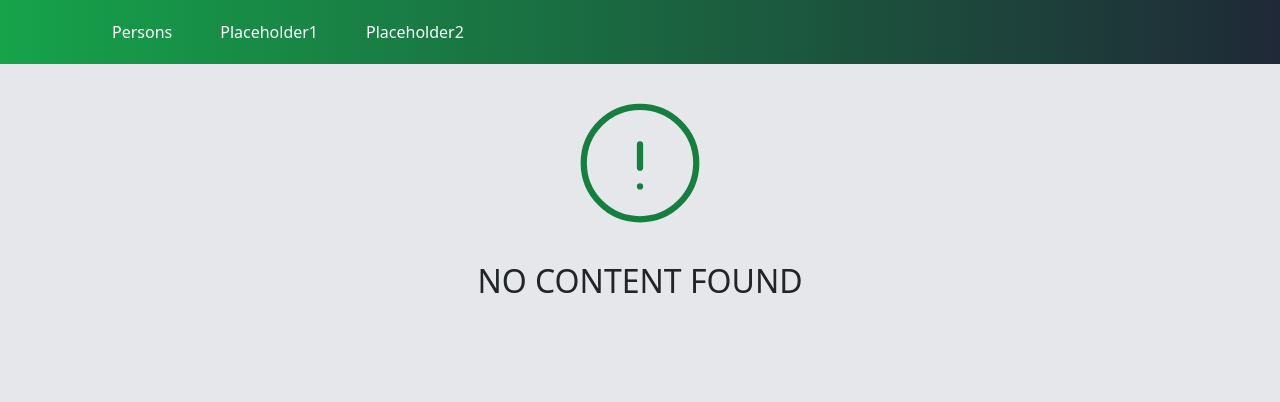
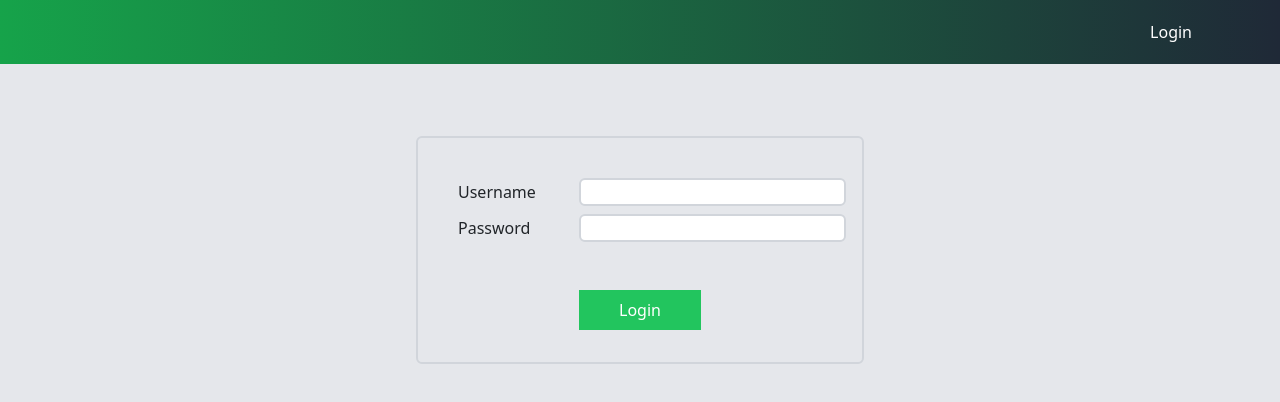
Before and after one commit to leumanuel12/testhello, a React (Create React App) app: page /login in a window 1280 px wide. Shown: the top 402 px of the page. Built offline with nearby package versions, Linux system fonts and the light colour scheme.

Commit message:
added login functionality and token refresh

```diff
--- a/src/App.js
+++ b/src/App.js
@@ -4,18 +4,80 @@ import { BrowserRouter, Route, Routes } from "react-router-dom";
 import Person from "./pages/Person";
 import Header from "./components/Header";
 import NotFound from "./components/NotFound";
+import Login from "./components/Login";
+import { createContext, useState, useEffect } from "react";
+import { baseUrl8000 } from "./shared";
+
+export const LoginContext = createContext();
+
 
 export default function App() {
+
+  const [loggedIn, setLoggedIn] = useState(localStorage.access ? true : false);
+
+  function changeLoggedIn(value){
+    setLoggedIn(value);
+    if( value === false ){
+      localStorage.clear();
+    }
+  }
+
+  function setTokens(){
+    if (localStorage.refresh) { //we check first if we have tokens else refresh token fetch will run everytime even when not loggedin
+
+      console.log("refreshing token...");
+      const url = baseUrl8000 + "api/refresh/";
+      //console.log(url);
+
+      fetch(url, {
+        method: "POST",
+        headers: {
+          "Content-Type": "application/json",
+        },
+        body: JSON.stringify({
+          refresh: localStorage.refresh,
+        }),
+      })
+        .then((response) => {
+          if (!response.ok) {
+            throw new Error("Something went wrong.");
+          }
+          return response.json();
+        })
+        .then((data) => {
+          localStorage.access = data.access; //now we set the new tokens
+          localStorage.refresh = data.refresh;
+          //console.log("access=",localStorage.access)
+          setLoggedIn(true); //just making sure we wont get kicked out once refresh
+        })
+        .catch((e) => {
+          console.log(e);
+        });
+    }
+  }
+
+  useEffect(() => {
+    const minute = 1000 * 60;
+
+    setTokens(); //we invoke it at once so it will refresh the moment we login
+
+    setInterval(setTokens, minute * 3); //now refresh token will execute every 3 minutes on this case
+  });
+
+
   return (
+    <LoginContext.Provider value={[loggedIn, changeLoggedIn]}>
       <BrowserRouter>
         <Header>
           <Routes>
             <Route path="/" element={<Persons />} />
+            <Route path="/login" element={<Login />} />
             <Route path="/persons" element={<Persons />} />
             <Route path="/persons/:id" element={<Person />} />
             <Route path="*" element={<NotFound />} />
           </Routes>
         </Header>
       </BrowserRouter>
+    </LoginContext.Provider>
   );
 }
--- a/src/components/AddPerson.js
+++ b/src/components/AddPerson.js
@@ -44,7 +44,7 @@ export default function AddPerson(props) {
               setCompany("");
               props.addNewPerson(name, company);
             }}
-          >
+            >
             <div className="m-3">
               <div className="m-4 sm:flex sm:items-center">
                 <div className="w-1/3">
--- a/src/components/Header.js
+++ b/src/components/Header.js
@@ -1,6 +1,8 @@
 import { Disclosure, Menu, Transition } from "@headlessui/react";
 import { Bars3Icon, BellIcon, XMarkIcon } from "@heroicons/react/24/outline";
-import { NavLink } from "react-router-dom";
+import { useNavigate, NavLink } from "react-router-dom";
+import { useContext, useEffect } from "react";
+import { LoginContext } from "../App";
 
 const navigation = [
   { name: "Persons", href: "/persons" },
@@ -12,10 +14,18 @@ function classNames(...classes) {
   return classes.filter(Boolean).join(" ");
 }
 
+
 export default function Header(props) {
+  const navigate = useNavigate();
+
+  const [loggedIn, setLoggedIn] = useContext(LoginContext);
+
   return (
     <>
-      <Disclosure as="nav" className="bg-gray-800 bg-gradient-to-r from-green-600">
+      <Disclosure
+        as="nav"
+        className="bg-gray-800 bg-gradient-to-r from-green-600"
+      >
         {({ open }) => (
           <>
             <div className="mx-auto max-w-6xl px-2 sm:px-6 lg:px-8">
@@ -32,9 +42,9 @@ export default function Header(props) {
                   </Disclosure.Button>
                 </div>
                 <div className="flex flex-1 items-center justify-center sm:items-stretch sm:justify-start">
-
                   <div className="hidden sm:ml-6 sm:block">
-                    <div className="flex space-x-4">
+                    {loggedIn ? (
+                    <div className="flex space-x-4 text-white">
                       {navigation.map((item) => (
                         <NavLink
                           key={item.name}
@@ -43,9 +53,9 @@ export default function Header(props) {
                             return (
                               "px-3 py-2 text-md no-underline " +
                               (!isActive
-                                //? "no-underline text-white hover:text-white hover:bg-green-500"
-                                ? " text-white hover:text-white hover:border-b-4 border-green-200"
-                                : " bg-green-100 text-black rounded-sm font-medium")
+                                ? //? "no-underline text-white hover:text-white hover:bg-green-500"
+                                  " text-white hover:border-2 hover:rounded-md"
+                                : " bg-green-100 text-black rounded-md font-medium")
                             );
                           }}
                         >
@@ -53,21 +63,35 @@ export default function Header(props) {
                         </NavLink>
                       ))}
                     </div>
+                    ) : null}
                   </div>
                 </div>
                 <div className="absolute inset-y-0 right-0 flex items-center pr-2 sm:static sm:inset-auto sm:ml-6 sm:pr-0">
+
+                  {loggedIn ? (
                   <button
-                    type="button"
-                    className="hidden rounded-full bg-gray-800 p-1 text-gray-400 hover:text-white focus:outline-none focus:ring-2 focus:ring-white focus:ring-offset-2 focus:ring-offset-gray-800"
-                  >
-                    <span className="sr-only">View notifications</span>
-                    <BellIcon className="h-6 w-6" aria-hidden="true" />
+                    className="px-3 py-2 text-white hover:border-2 hover:rounded-md"
+                    onClick={() => {
+                        setLoggedIn(false);
+                        navigate('/login');
+                    }}>
+                    Logout
                   </button>
+                  ) : (
+                  <button
+                    className="px-3 py-2 text-white hover:border-2 hover:rounded-md"
+                    onClick={() => {
+                        navigate('/login');
+                    }}>
+                    Login
+                  </button>
+                  )}
                 </div>
               </div>
             </div>
 
             <Disclosure.Panel className="sm:hidden">
+            {loggedIn && localStorage ? (
               <div className="space-y-1 px-2 pt-2 pb-3">
                 {navigation.map((item) => (
                   <NavLink
@@ -78,14 +102,14 @@ export default function Header(props) {
                         "block px-3 py-2 rounded-md text-base font-medium " +
                         (!isActive
                           ? "no-underline text-white hover:text-white hover:bg-green-500"
-                                : "no-underline bg-green-100 text-black")
+                          : "no-underline bg-green-100 text-black")
                       );
                     }}
                   >
                     {item.name}
                   </NavLink>
                 ))}
-              </div>
+              </div>) : null}
             </Disclosure.Panel>
           </>
         )}
--- /dev/null
+++ b/src/components/Login.js
@@ -0,0 +1,109 @@
+import { useEffect, useState } from "react";
+import { baseUrl8000 } from "../shared";
+import { useLocation, useNavigate } from "react-router-dom";
+import { useContext } from "react";
+import { LoginContext } from "../App";
+
+export default function Login() {
+    const [username, setUserName] = useState();
+    const [password, setPassword] = useState();
+
+    const navigate = useNavigate();
+    const location = useLocation();
+
+    const [loggedIn, setLoggedIn] = useContext(LoginContext);
+
+
+    function login(){
+        const url = baseUrl8000 + 'api/token/';
+        //console.log(url)
+
+        fetch(url, {
+            method: 'POST',
+            headers: {
+                'Content-Type' : 'application/json',
+            },
+            body: JSON.stringify({
+                username: username,
+                password: password,
+            }),
+        })
+        .then( (response) => {
+          if( response.status === 401 ){
+            setLoggedIn(false);
+            localStorage.clear();
+            navigate('/login');
+          }
+          return response.json();
+        } )
+        .then( (data) => {
+          localStorage.setItem('token', data);
+          localStorage.setItem('access', data.access);
+          localStorage.setItem('refresh', data.refresh);
+          //console.log(localStorage);
+          setLoggedIn(true); //added this so the Login/Logout text in headers will render properly
+          navigate(localStorage?.state?.previousUrl ? localStorage.state.previousUrl : '/persons');
+
+        } )
+        .catch( (e) => {
+            console.log(e);
+        } )
+    }
+
+  return (
+    <>
+      <form
+        id="edit-form"
+        onSubmit={(e) => {
+          e.preventDefault();
+          login();
+        }}
+      >
+        <div className="max-w-md my-5 p-8 border-2 border-gray-300 mx-auto rounded-md">
+          <div className="m-2 sm:flex sm:items-center">
+            <div className="w-1/3">
+              <label for="username">Username</label>
+            </div>
+            <div className="w-1/3">
+              <input
+                id="username"
+                type="text"
+                className="flex shrink min-w-0 border-2 border-solid border-gray-300 rounded-md px-3"
+                value={username}
+                required
+                onChange={(e) => {
+                  setUserName(e.target.value);
+                }}
+              />
+            </div>
+          </div>
+          <div className="m-2 sm:flex sm:items-center">
+            <div className="w-1/3">
+              <label for="password">Password</label>
+            </div>
+            <div className="w-1/3">
+              <input
+                id="password"
+                type="password"
+                className="flex shrink min-w-0 border-2 border-solid border-gray-300 rounded-md px-3"
+                value={password}
+                required
+                onChange={(e) => {
+                  setPassword(e.target.value);
+                }}
+              />
+            </div>
+          </div>
+          <div className="mx-auto md:flex justify-center mt-5">
+            <button
+              className="px-10 py-2 bg-green-500 font-medium text-white hover:bg-green-600 hover:font-bold"
+              form="edit-form"
+            >
+              Login
+            </button>
+          </div>
+        </div>
+      </form>
+    </>
+  );
+}
--- a/src/pages/Person.js
+++ b/src/pages/Person.js
@@ -28,6 +28,7 @@ export default function Person() {
       method: "GET",
       headers: {
         "Content-Type": "application/json",
+        Authorization : 'Bearer '+localStorage.getItem('access'),
       },
     })
       .then((response) => {
@@ -68,6 +69,7 @@ export default function Person() {
       method: "POST",
       headers: {
         "Content-Type": "application/json",
+        Authorization : 'Bearer '+localStorage.getItem('access'),
       },
       body: JSON.stringify(data),
     })
--- a/src/pages/Persons.js
+++ b/src/pages/Persons.js
@@ -5,6 +5,9 @@ import AddPerson from "../components/AddPerson";
 import { useNavigate, useParams } from "react-router-dom";
 import DeletePerson from '../components/DeletePerson';
 import ErrorMessages from "../components/ErrorMessages";
+import { useLocation } from "react-router-dom";
+import { LoginContext } from "../App";
+import { useContext } from "react";
 
 export default function Persons() {
   const [persons, setPersons] = useState();
@@ -13,8 +16,12 @@ export default function Persons() {
   const [errormsg, setError] = useState(false);
   const [modalShow, setModalShow] = useState(false);
   const [personId, setPersonId] = useState(false);
+  const [pageMessage, setPageMessage] = useState();
+
   const navigate = useNavigate();
-  const [pageMessage, setPageMessage] = useState();
+  const location = useLocation();
+
+  const [loggedIn, setLoggedIn] = useContext(LoginContext);
 
 
   function toggleShowModal(){
@@ -26,22 +33,30 @@ export default function Persons() {
     setModalShow(!modalShow);
   }
 
-
   useEffect(() => {
     const url = baseUrl8000 + "api/persons/";
     //console.log(url)
+    //console.log('tokens===',localStorage)
 
     //DISPLAY ALL DATA FROM PERSONS
     fetch(url,
         {
           method: 'GET',
           headers: {
-            'Content-Type':'application/json'
+            'Content-Type':'application/json',
+            Authorization : 'Bearer '+localStorage.getItem('access'),
           }
         })
       .then((response) => {
         if (!response.ok) {
-          throw new Error("Something went wrong.");
+          //throw new Error("Something went wrong.");
+          if( response.status === 401 ){
+            navigate('/login', {
+              state: {
+                previousUrl : location.pathname,
+              }
+            })
+          }
         }
         return response.json();
       })
@@ -54,8 +69,11 @@ export default function Persons() {
       .catch((e) => {
         console.log(e);
       });
-  }, [deleted]);
 
+  //If I dont pass a dependency array in the display, I noticed that it will spam unlimited GET requests in the network
+  // When deleting a data, If I dont put the deleted state, the data in UI wont update itself except when I reload the page
+  // adding the deleted state fixed the problem.
+  },[deleted]);
 
   function getPersonId(id){
     setPersonId(id);
@@ -72,7 +90,8 @@ export default function Persons() {
       {
         method: 'POST',
         headers: {
-          'Content-Type':'application/json'
+          'Content-Type':'application/json',
+          Authorization : 'Bearer '+localStorage.getItem('access'),
         },
         body: JSON.stringify(data)
       })
@@ -82,6 +101,9 @@ export default function Persons() {
           setError(true);
           setPageMessage({code: 3, mcode: 300});
           toggleShowModal();
+        }
+        if( response.status === 401 ){
+          setLoggedIn(false);
         }
         throw new Error("Something went wrong.");
       }
@@ -108,11 +130,15 @@ export default function Persons() {
       method: 'DELETE',
       headers: {
         'Content-Type': 'applications/json',
+        Authorization : 'Bearer '+localStorage.getItem('access'),
       }
     })
     .then( (response) => {
       if(!response.ok){
         throw new Error('Something went wrong.')
+      }
+      if( response.status === 401 ){
+        setLoggedIn(false);
       }
     } )
     .then( (data) => {
@@ -127,7 +153,7 @@ export default function Persons() {
 
 
   return (
-  <>
+  <>{persons ? (<>
       <h4 className="pb-3">Persons List</h4>
 
       <ErrorMessages pageMessage={pageMessage}/>
@@ -165,8 +191,8 @@ export default function Persons() {
                             onClick={ () => {
                               navigate('/persons/'+names.id);
                             } }>
-                          <svg xmlns="http://www.w3.org/2000/svg" fill="none" viewBox="0 0 24 24" stroke-width="1.5" stroke="currentColor" className="stroke-green-700 w-6 h-6 hover:stroke-white">
-                          <path stroke-linecap="round" stroke-linejoin="round" d="M16.862 4.487l1.687-1.688a1.875 1.875 0 112.652 2.652L10.582 16.07a4.5 4.5 0 01-1.897 1.13L6 18l.8-2.685a4.5 4.5 0 011.13-1.897l8.932-8.931zm0 0L19.5 7.125M18 14v4.75A2.25 2.25 0 0115.75 21H5.25A2.25 2.25 0 013 18.75V8.25A2.25 2.25 0 015.25 6H10" /></svg>
+                          <svg xmlns="http://www.w3.org/2000/svg" fill="none" viewBox="0 0 24 24" strokeWidth={1.5} stroke="currentColor" className="stroke-green-700 w-6 h-6 hover:stroke-white">
+                          <path strokeLinecap="round" strokeLinejoin="round" d="M16.862 4.487l1.687-1.688a1.875 1.875 0 112.652 2.652L10.582 16.07a4.5 4.5 0 01-1.897 1.13L6 18l.8-2.685a4.5 4.5 0 011.13-1.897l8.932-8.931zm0 0L19.5 7.125M18 14v4.75A2.25 2.25 0 0115.75 21H5.25A2.25 2.25 0 013 18.75V8.25A2.25 2.25 0 015.25 6H10" /></svg>
                         </button>
 
                       <button
@@ -177,8 +203,8 @@ export default function Persons() {
                           getPersonId(names.id);
                           setModalShow(true);
                         } }>
-                        <svg xmlns="http://www.w3.org/2000/svg" fill="none" viewBox="0 0 24 24" stroke-width="1.5" stroke="currentColor" className="stroke-red-500 w-6 h-6 hover:stroke-white">
-                        <path stroke-linecap="round" stroke-linejoin="round" d="M14.74 9l-.346 9m-4.788 0L9.26 9m9.968-3.21c.342.052.682.107 1.022.166m-1.022-.165L18.16 19.673a2.25 2.25 0 01-2.244 2.077H8.084a2.25 2.25 0 01-2.244-2.077L4.772 5.79m14.456 0a48.108 48.108 0 00-3.478-.397m-12 .562c.34-.059.68-.114 1.022-.165m0 0a48.11 48.11 0 013.478-.397m7.5 0v-.916c0-1.18-.91-2.164-2.09-2.201a51.964 51.964 0 00-3.32 0c-1.18.037-2.09 1.022-2.09 2.201v.916m7.5 0a48.667 48.667 0 00-7.5 0" /></svg>
+                        <svg xmlns="http://www.w3.org/2000/svg" fill="none" viewBox="0 0 24 24" strokeWidth={1.5} stroke="currentColor" className="stroke-red-500 w-6 h-6 hover:stroke-white">
+                        <path strokeLinecap="round" strokeLinejoin="round" d="M14.74 9l-.346 9m-4.788 0L9.26 9m9.968-3.21c.342.052.682.107 1.022.166m-1.022-.165L18.16 19.673a2.25 2.25 0 01-2.244 2.077H8.084a2.25 2.25 0 01-2.244-2.077L4.772 5.79m14.456 0a48.108 48.108 0 00-3.478-.397m-12 .562c.34-.059.68-.114 1.022-.165m0 0a48.11 48.11 0 013.478-.397m7.5 0v-.916c0-1.18-.91-2.164-2.09-2.201a51.964 51.964 0 00-3.32 0c-1.18.037-2.09 1.022-2.09 2.201v.916m7.5 0a48.667 48.667 0 00-7.5 0" /></svg>
                       </button>
                       </td>
                     </tr>
@@ -188,5 +214,6 @@ export default function Persons() {
           </>
         </tbody>
       </Table>
+      </>) : null}
   </>);
 }
```
Also changed, not shown: known issues.txt (added). Lines whose indentation alone changed are shown as unchanged.
